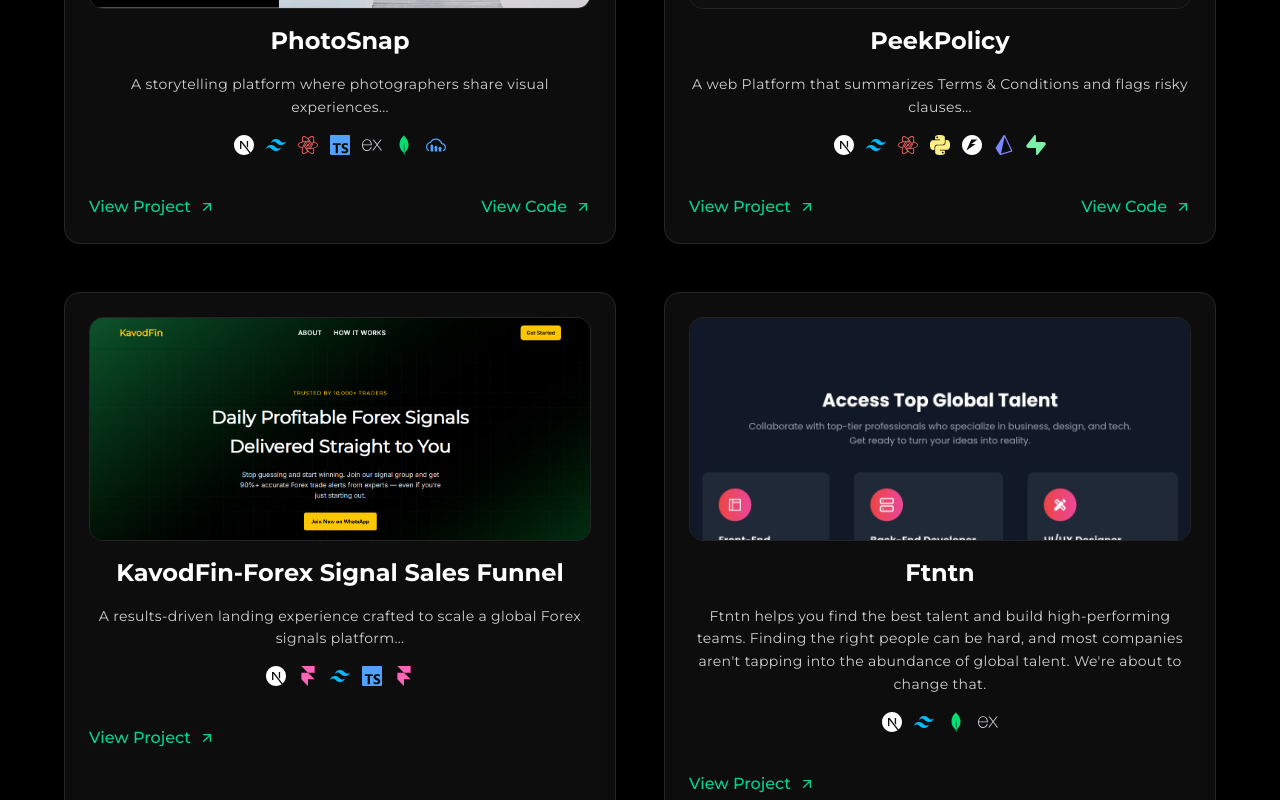
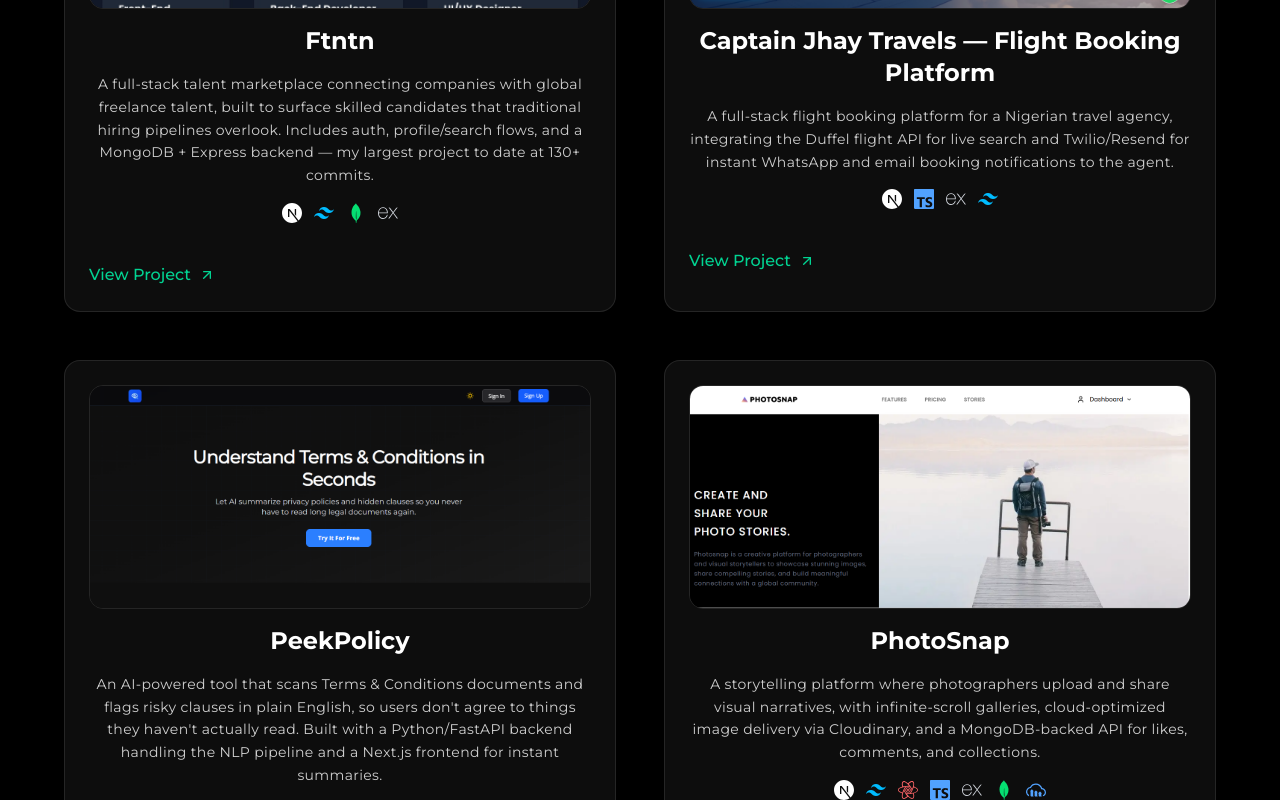
Before and after one commit to Nel-tech/Nelson, a Next.js app in the folder portfolio/: page / in a window 1280 px wide. Shown: the part 1240-2040 px from the top of the page. Built offline with nearby package versions, Linux system fonts and the light colour scheme.

Commit message:
Update Projects.tsx

```diff
--- a/portfolio/src/components/Projects.tsx
+++ b/portfolio/src/components/Projects.tsx
@@ -24,49 +24,46 @@
 const projects = [
     {
         id: 1,
+        title: "Ftntn",
+        description: "A full-stack talent marketplace connecting companies with global freelance talent, built to surface skilled candidates that traditional hiring pipelines overlook. Includes auth, profile/search flows, and a MongoDB + Express backend — my largest project to date at 130+ commits.",
+        image: "/images/Ftntn.jpg",
+        tech: [techIcons.next, techIcons.tailwind, techIcons.mongodb, techIcons.express],
+        link: "https://ftntn1.vercel.app/",
+    },
+    {
+        id: 2,
+        title: "Captain Jhay Travels — Flight Booking Platform",
+        description: "A full-stack flight booking platform for a Nigerian travel agency, integrating the Duffel flight API for live search and Twilio/Resend for instant WhatsApp and email booking notifications to the agent.",
+        image: "/images/jhay.png",
+        tech: [techIcons.next, techIcons.ts, techIcons.express, techIcons.tailwind],
+        link: "https://captain-jhay.vercel.app/",
+    },
+    {
+        id: 3,
+        title: "PeekPolicy",
+        description: "An AI-powered tool that scans Terms & Conditions documents and flags risky clauses in plain English, so users don't agree to things they haven't actually read. Built with a Python/FastAPI backend handling the NLP pipeline and a Next.js frontend for instant summaries.",
+        image: "/images/policypeek.png",
+        tech: [techIcons.next, techIcons.tailwind, techIcons.reactquery, techIcons.python, techIcons.fastapi, techIcons.prisma, techIcons.supabase],
+        link: "https://policypeek.vercel.app/",
+        code: "https://github.com/Nel-tech/PolicyPeek"
+    },
+    {
+        id: 4,
         title: "PhotoSnap",
-        description: "A storytelling platform where photographers share visual experiences...",
+        description: "A storytelling platform where photographers upload and share visual narratives, with infinite-scroll galleries, cloud-optimized image delivery via Cloudinary, and a MongoDB-backed API for likes, comments, and collections.",
         image: "/images/photosnap.png",
         tech: [techIcons.next, techIcons.tailwind, techIcons.reactquery, techIcons.ts, techIcons.express, techIcons.mongodb, techIcons.cloudinary],
         link: "https://photo-snap-gallery.vercel.app/",
         code: "https://github.com/Nel-tech/PhotoSnap"
     },
-
     {
-        id: 2,
-        title: "PeekPolicy",
-        description: "A web Platform that summarizes Terms & Conditions and flags risky clauses...",
-        image: "/images/policypeek.png",
-        tech: [techIcons.next, techIcons.tailwind, techIcons.reactquery, techIcons.python, techIcons.fastapi, techIcons.prisma, techIcons.supabase],
-        link: "https://policypeek.vercel.app/",
-        code: "https://github.com/Nel-tech/PolicyPeek"
+        id: 5,
+        title: "KavodFin-Forex Signal Sales Funnel",
+        description: "A conversion-focused landing page built to scale a global Forex signals platform, with animated UI sections, fast load times, and a layout structured around driving sign-ups rather than just looking good.",
+        image: "/images/kavodfin.png",
+        tech: [techIcons.next, techIcons.framer, techIcons.tailwind, techIcons.ts, techIcons.framer],
+        link: "https://www.kavodfin.com.ng/",
     },
-
-     {
-         id: 3,
-         title: "KavodFin-Forex Signal Sales Funnel",
-         description: "A results-driven landing experience crafted to scale a global Forex signals platform...",
-         image: "/images/kavodfin.png",
-       tech: [techIcons.next, techIcons.framer, techIcons.tailwind, techIcons.ts, techIcons.framer],
-       link: "https://www.kavodfin.com.ng/",
-     },
-
-{
-    id: 4,
-    title: "Ftntn",
-    description: "Ftntn helps you find the best talent and build high-performing teams. Finding the right people can be hard, and most companies aren't tapping into the abundance of global talent. We're about to change that.",
-    image: "/images/Ftntn.jpg",
-    tech: [techIcons.next, techIcons.tailwind, techIcons.mongodb, techIcons.express],
-    link: "https://ftntn1.vercel.app/",
-},
-    {
-  id: 5,
-  title: "Captain Jhay Travels — Flight Booking Platform",
-  description: "A full-stack travel booking platform for a Nigerian travel agency. Features a flight booking form, instant WhatsApp notifications to the agent on new bookings, and a clean responsive UI. Built with React, TypeScript, Express, and integrated with the Duffel flight API.",
-  image: "/images/jhay.png",
-  tech: [techIcons.next, techIcons.ts, techIcons.express, techIcons.tailwind],
-  link: "https://captain-jhay.vercel.app/",
-}
 ];
 
 const cardVariants = {
```
